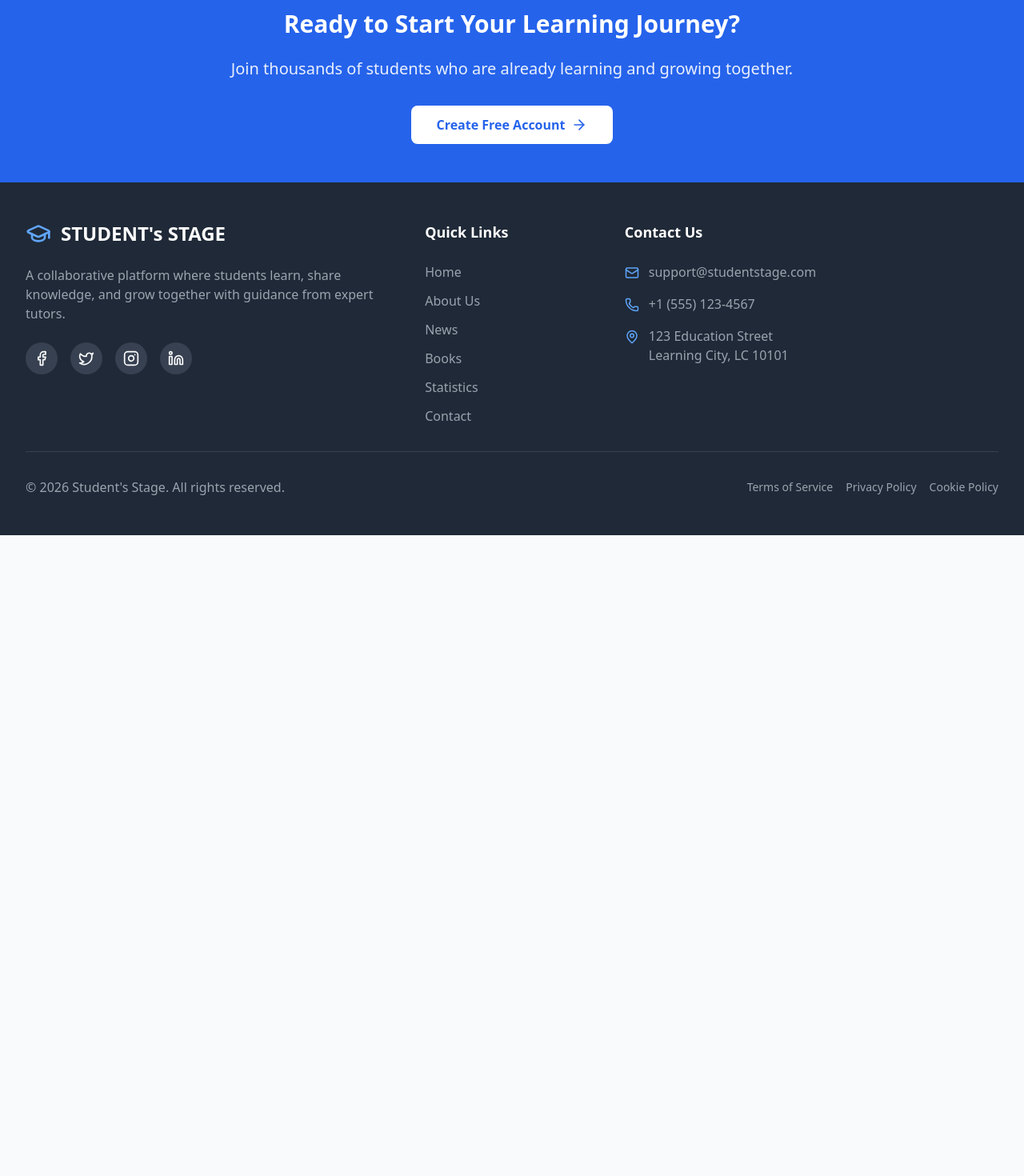
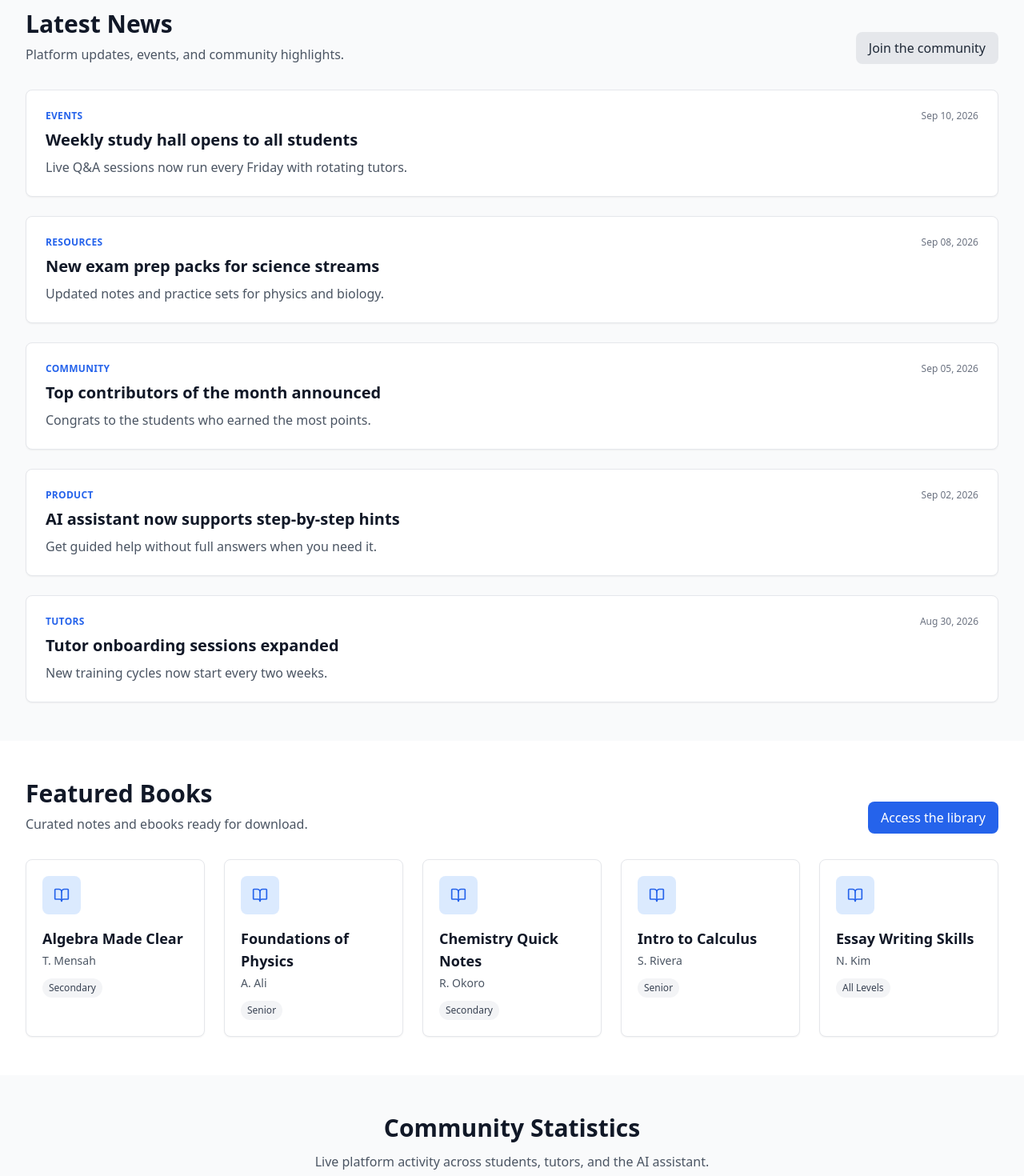
Before and after one commit to studentstage/SSTG, a React (Vite) app: page / in a window 1280 px wide. Shown: the part 1300-2770 px from the top of the page at 80% size. Before the commit the page ends 1969 px from the top, so only its background shows below. Built offline with nearby package versions, Linux system fonts and the light colour scheme; no server answers.

Commit message:
fix public page

```diff
--- a/src/App.jsx
+++ b/src/App.jsx
@@ -55,7 +55,7 @@ function App() {
   return (
     <ThemeProvider>
       <AuthProvider>
-        <Router>
+        <Router basename={import.meta.env.BASE_URL}>
           <div className="min-h-screen bg-gray-50 dark:bg-gray-900">
             <Toaster
               position="top-right"
--- a/src/components/layout/Navbar/PublicNavbar.jsx
+++ b/src/components/layout/Navbar/PublicNavbar.jsx
@@ -8,13 +8,13 @@ const PublicNavbar = () => {
   const { isAuthenticated } = useAuth();
 
   const navLinks = [
-    { name: 'News', href: '/news' },
-    { name: 'Books', href: '/books' },
-    { name: 'Statistics', href: '/statistics' },
+    { name: 'News', href: '#news' },
+    { name: 'Books', href: '#books' },
+    { name: 'Statistics', href: '#statistics' },
   ];
 
   return (
-    <nav className="bg-white dark:bg-gray-800 shadow-sm">
+    <nav className="fixed top-0 inset-x-0 z-50 bg-white dark:bg-gray-800 shadow-sm">
       <div className="max-w-7xl mx-auto px-4 sm:px-6 lg:px-8">
         <div className="flex justify-between h-16">
           {/* Logo */}
@@ -30,13 +30,13 @@ const PublicNavbar = () => {
           {/* Desktop Navigation */}
           <div className="hidden md:flex items-center space-x-8">
             {navLinks.map((link) => (
-              <Link
+              <a
                 key={link.name}
-                to={link.href}
+                href={link.href}
                 className="text-gray-700 dark:text-gray-300 hover:text-blue-600 dark:hover:text-blue-400 transition"
               >
                 {link.name}
-              </Link>
+              </a>
             ))}
 
             {/* Auth Buttons */}
@@ -84,14 +84,14 @@ const PublicNavbar = () => {
         <div className="md:hidden bg-white dark:bg-gray-800 border-t border-gray-200 dark:border-gray-700">
           <div className="px-4 py-3 space-y-3">
             {navLinks.map((link) => (
-              <Link
+              <a
                 key={link.name}
-                to={link.href}
+                href={link.href}
                 className="block py-2 text-gray-700 dark:text-gray-300 hover:text-blue-600 dark:hover:text-blue-400"
                 onClick={() => setMobileMenuOpen(false)}
               >
                 {link.name}
-              </Link>
+              </a>
             ))}
 
             <div className="pt-3 border-t border-gray-200 dark:border-gray-700 space-y-3">
--- a/src/index.css
+++ b/src/index.css
@@ -3,6 +3,10 @@
 @tailwind utilities;
 
 @layer base {
+  html {
+    scroll-behavior: smooth;
+  }
+
   :root {
     --sidebar-width: 250px;
     --navbar-height: 64px;
--- a/src/layouts/PublicLayout.jsx
+++ b/src/layouts/PublicLayout.jsx
@@ -8,7 +8,7 @@ const PublicLayout = () => {
     <div className="min-h-screen flex flex-col">
       <PublicNavbar />
 
-      <main className="flex-grow">
+      <main className="flex-grow pt-16">
         <Outlet />
       </main>
 
--- a/src/pages/public/HomePage.jsx
+++ b/src/pages/public/HomePage.jsx
@@ -11,6 +11,54 @@ const HomePage = () => {
     { icon: <GraduationCap />, label: 'Expert Tutors', value: '50+' },
     { icon: <MessageSquare />, label: 'Questions Answered', value: '5,000+' },
     { icon: <BookOpen />, label: 'Learning Resources', value: '200+' },
+  ];
+  const newsItems = [
+    {
+      title: 'Weekly study hall opens to all students',
+      summary: 'Live Q&A sessions now run every Friday with rotating tutors.',
+      date: 'Sep 10, 2026',
+      tag: 'Events',
+    },
+    {
+      title: 'New exam prep packs for science streams',
+      summary: 'Updated notes and practice sets for physics and biology.',
+      date: 'Sep 08, 2026',
+      tag: 'Resources',
+    },
+    {
+      title: 'Top contributors of the month announced',
+      summary: 'Congrats to the students who earned the most points.',
+      date: 'Sep 05, 2026',
+      tag: 'Community',
+    },
+    {
+      title: 'AI assistant now supports step-by-step hints',
+      summary: 'Get guided help without full answers when you need it.',
+      date: 'Sep 02, 2026',
+      tag: 'Product',
+    },
+    {
+      title: 'Tutor onboarding sessions expanded',
+      summary: 'New training cycles now start every two weeks.',
+      date: 'Aug 30, 2026',
+      tag: 'Tutors',
+    },
+  ];
+
+  const books = [
+    { title: 'Algebra Made Clear', author: 'T. Mensah', level: 'Secondary' },
+    { title: 'Foundations of Physics', author: 'A. Ali', level: 'Senior' },
+    { title: 'Chemistry Quick Notes', author: 'R. Okoro', level: 'Secondary' },
+    { title: 'Intro to Calculus', author: 'S. Rivera', level: 'Senior' },
+    { title: 'Essay Writing Skills', author: 'N. Kim', level: 'All Levels' },
+  ];
+
+  const metrics = [
+    { label: 'Active Users', value: 78, color: 'bg-blue-600' },
+    { label: 'Active Tutors', value: 42, color: 'bg-green-600' },
+    { label: 'New Registrations', value: 64, color: 'bg-yellow-500' },
+    { label: 'Questions Asked', value: 55, color: 'bg-purple-600' },
+    { label: 'AI Interactions', value: 71, color: 'bg-emerald-600' },
   ];
 
   return (
@@ -122,6 +170,144 @@ const HomePage = () => {
         </div>
       </section>
 
+      {/* News Section */}
+      <section id="news" className="py-12 bg-gray-50 dark:bg-gray-900 scroll-mt-20">
+        <div className="max-w-7xl mx-auto px-4 sm:px-6 lg:px-8">
+          <div className="flex items-end justify-between mb-8">
+            <div>
+              <h2 className="text-3xl font-bold text-gray-900 dark:text-white mb-2">
+                Latest News
+              </h2>
+              <p className="text-gray-600 dark:text-gray-400">
+                Platform updates, events, and community highlights.
+              </p>
+            </div>
+            <Link to="/register" className="btn-secondary">
+              Join the community
+            </Link>
+          </div>
+
+          <div className="grid gap-6">
+            {newsItems.map((item, index) => (
+              <div key={index} className="card p-6">
+                <div className="flex items-center justify-between mb-2">
+                  <span className="text-xs uppercase tracking-wide text-blue-600 dark:text-blue-400 font-semibold">
+                    {item.tag}
+                  </span>
+                  <span className="text-xs text-gray-500 dark:text-gray-400">
+                    {item.date}
+                  </span>
+                </div>
+                <h3 className="text-xl font-semibold text-gray-900 dark:text-white mb-2">
+                  {item.title}
+                </h3>
+                <p className="text-gray-600 dark:text-gray-400">
+                  {item.summary}
+                </p>
+              </div>
+            ))}
+          </div>
+        </div>
+      </section>
+
+      {/* Books Section */}
+      <section id="books" className="py-12 bg-white dark:bg-gray-800 scroll-mt-20">
+        <div className="max-w-7xl mx-auto px-4 sm:px-6 lg:px-8">
+          <div className="flex items-end justify-between mb-8">
+            <div>
+              <h2 className="text-3xl font-bold text-gray-900 dark:text-white mb-2">
+                Featured Books
+              </h2>
+              <p className="text-gray-600 dark:text-gray-400">
+                Curated notes and ebooks ready for download.
+              </p>
+            </div>
+            <Link to="/register" className="btn-primary">
+              Access the library
+            </Link>
+          </div>
+
+          <div className="grid grid-cols-1 sm:grid-cols-2 lg:grid-cols-5 gap-6">
+            {books.map((book, index) => (
+              <div key={index} className="card p-5">
+                <div className="w-12 h-12 bg-blue-100 dark:bg-blue-900 rounded-lg flex items-center justify-center mb-4">
+                  <BookOpen className="text-blue-600 dark:text-blue-400" size={20} />
+                </div>
+                <h3 className="text-lg font-semibold text-gray-900 dark:text-white">
+                  {book.title}
+                </h3>
+                <p className="text-sm text-gray-600 dark:text-gray-400 mt-1">
+                  {book.author}
+                </p>
+                <span className="inline-flex mt-3 text-xs font-medium px-2 py-1 rounded-full bg-gray-100 dark:bg-gray-700 text-gray-700 dark:text-gray-300">
+                  {book.level}
+                </span>
+              </div>
+            ))}
+          </div>
+        </div>
+      </section>
+
+      {/* Statistics Section */}
+      <section id="statistics" className="py-12 bg-gray-50 dark:bg-gray-900 scroll-mt-20">
+        <div className="max-w-7xl mx-auto px-4 sm:px-6 lg:px-8">
+          <div className="text-center mb-10">
+            <h2 className="text-3xl font-bold text-gray-900 dark:text-white mb-3">
+              Community Statistics
+            </h2>
+            <p className="text-gray-600 dark:text-gray-400 max-w-2xl mx-auto">
+              Live platform activity across students, tutors, and the AI assistant.
+            </p>
+          </div>
+
+          <div className="grid md:grid-cols-2 gap-8">
+            <div className="card p-6">
+              <h3 className="text-lg font-semibold text-gray-900 dark:text-white mb-4">
+                Activity Snapshot
+              </h3>
+              <div className="space-y-4">
+                {metrics.map((metric, index) => (
+                  <div key={index}>
+                    <div className="flex items-center justify-between text-sm text-gray-600 dark:text-gray-400 mb-1">
+                      <span>{metric.label}</span>
+                      <span>{metric.value}%</span>
+                    </div>
+                    <div className="h-2 bg-gray-200 dark:bg-gray-700 rounded-full overflow-hidden">
+                      <div
+                        className={`h-full ${metric.color}`}
+                        style={{ width: `${metric.value}%` }}
+                      ></div>
+                    </div>
+                  </div>
+                ))}
+              </div>
+            </div>
+
+            <div className="card p-6">
+              <h3 className="text-lg font-semibold text-gray-900 dark:text-white mb-4">
+                Monthly Growth
+              </h3>
+              <div className="grid grid-cols-5 gap-3 items-end h-40">
+                {[45, 62, 58, 71, 79].map((value, index) => (
+                  <div key={index} className="flex flex-col items-center justify-end">
+                    <div
+                      className="w-full bg-blue-500 rounded-t-lg"
+                      style={{ height: `${value}%` }}
+                    ></div>
+                    <span className="text-xs text-gray-500 dark:text-gray-400 mt-2">
+                      W{index + 1}
+                    </span>
+                  </div>
+                ))}
+              </div>
+              <p className="text-sm text-gray-600 dark:text-gray-400 mt-4">
+                Registration and engagement growth over the last 5 weeks.
+              </p>
+            </div>
+          </div>
+        </div>
+      </section>
+
       {/* CTA Section */}
       <section className="py-12 bg-blue-600 text-white">
         <div className="max-w-4xl mx-auto px-4 sm:px-6 lg:px-8 text-center">
```
